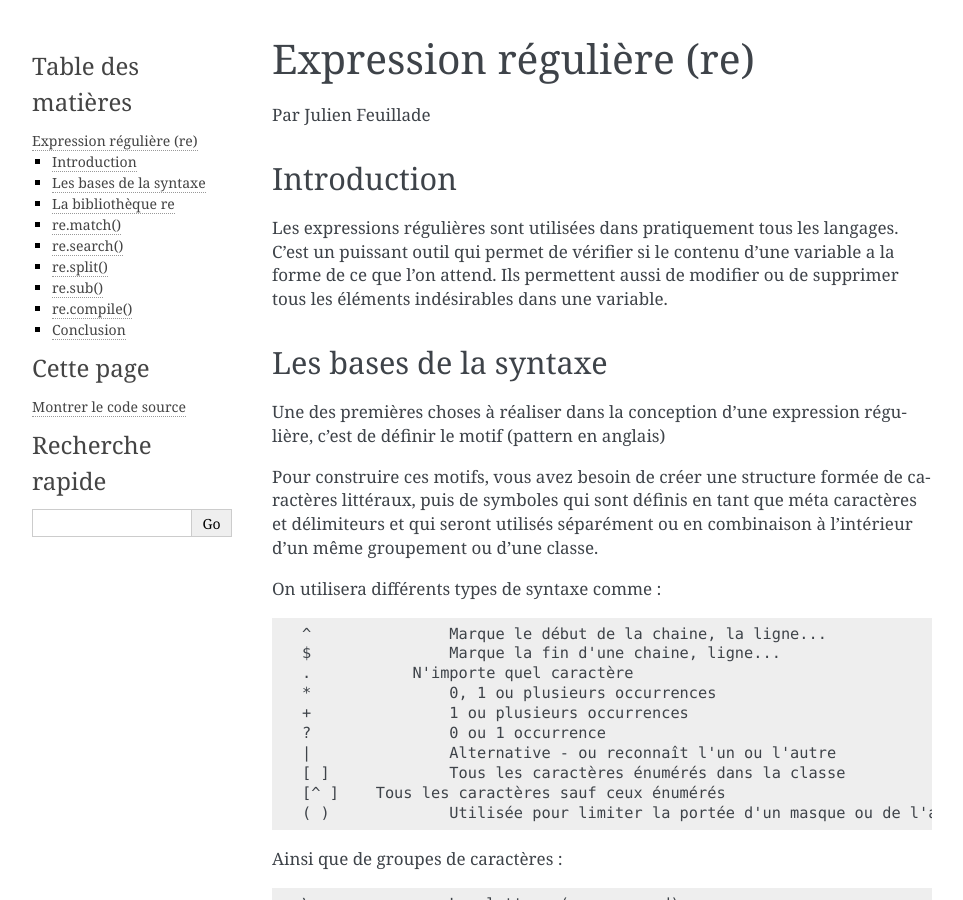
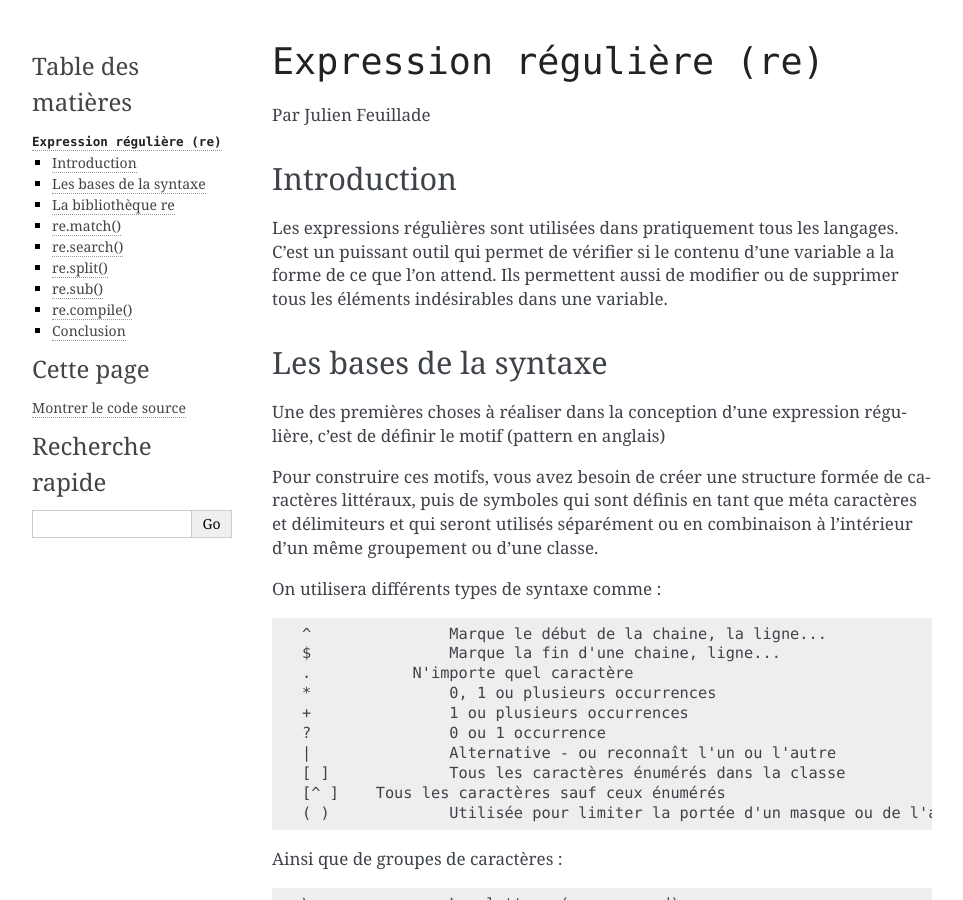
Before and after one commit to HE-Arc/livre-python, a Sphinx documentation site: the page built from source/re/index.rst, in a window 1280 px wide and 900 px high. Shown: the whole window, without its empty margins (148-1111 px from the left). Built offline with Sphinx 7.4.7, drawn with Linux system fonts in a browser that asks for light colours; part of the change alters nothing that is shown.

```diff
--- a/source/re/index.rst
+++ b/source/re/index.rst
@@ -1,5 +1,7 @@
-Expression régulière (re)
-=========================
+.. _re-tutorial:
+
+``Expression régulière (re)``
+=============================
 
 Par Julien Feuillade
 
```
